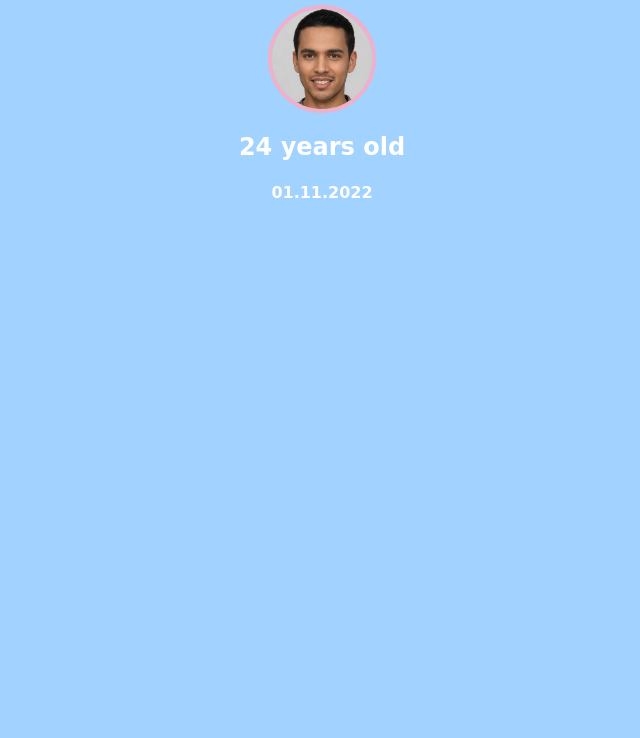
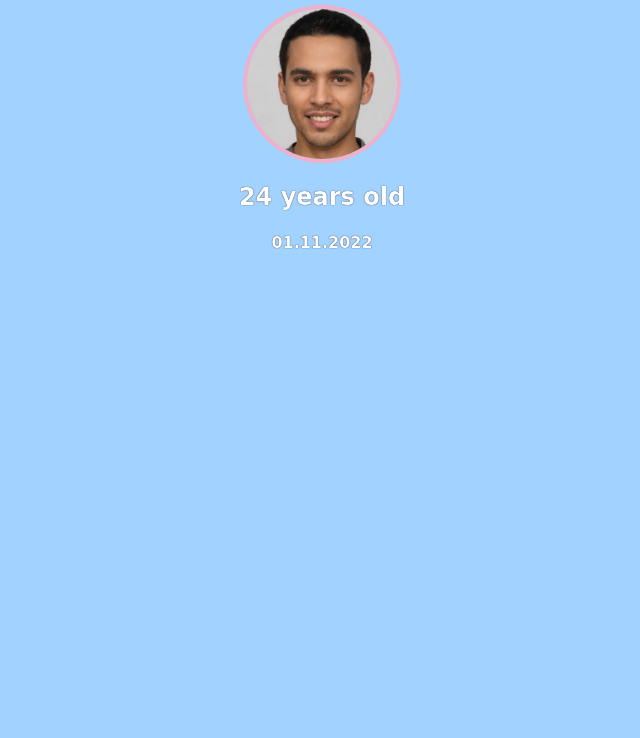
Before and after one commit to kelivreno/gift_site, a website built with Vite: page index.html in a window 1280 px wide. Shown: the part 62-800 px from the top of the page, without its empty margins (318-958 px from the left). Built offline with nearby package versions, Linux system fonts and the light colour scheme; a web font is replaced by a local one.

Commit message:
style: refine #nick styles and adjust text shadow for headings

```diff
--- a/styles.css
+++ b/styles.css
@@ -9,11 +9,9 @@ body {
     width: 150px;
     border-radius: 50%;
     border: 4px solid #EFB0C9;
+    object-fit: cover;
 }
 
-#nick {
-  width: 100px;
-  height: 100px;
-  border-radius: 50%;
-  object-fit: cover;
+h1,h2,h4{
+  text-shadow: 0 0 1px black;
 }
```
